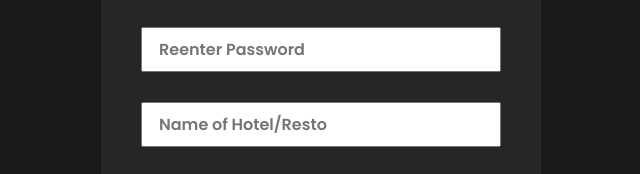
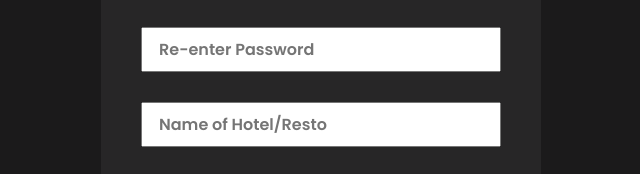
Before and after one commit to carlostheworkshopsir/menudekho, a plain HTML site: page adminSignup.html in a window 1280 px wide. Shown: the part 319-493 px from the top of the page, 319-959 px from the left. Drawn offline with Linux system fonts and the light colour scheme.

Commit message:
Update adminSignup.html

```diff
--- a/adminSignup.html
+++ b/adminSignup.html
@@ -13,7 +13,7 @@
         <div class="loginInputs">
             <input type="text" name="" id="email" placeholder="Enter Email">
             <input type="password" name="" class="pass" id="pass1" placeholder="Enter Password">
-            <input type="password" name="" class="pass" id="pass2" placeholder="Reenter Password">
+            <input type="password" name="" class="pass" id="pass2" placeholder="Re-enter Password">
             <input type="text" name="" id="mname" class="pass" placeholder="Name of Hotel/Resto">
             <input type="text" name="" id="mid" class="pass" placeholder="Enter Mess/Hotel ID">
             <input type="text" name="" id="add" class="pass" placeholder="Enter Mess/Hotel Address">
```
